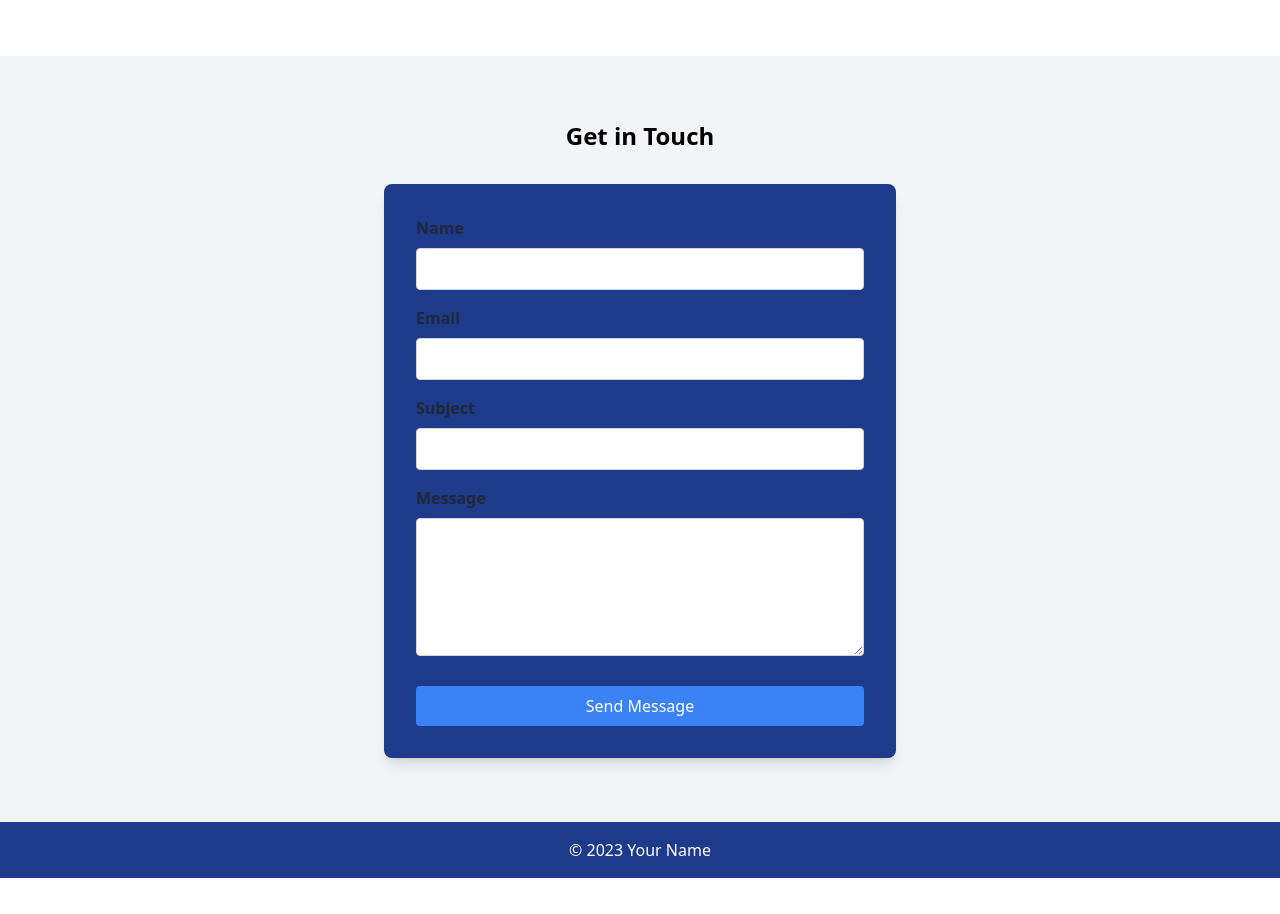
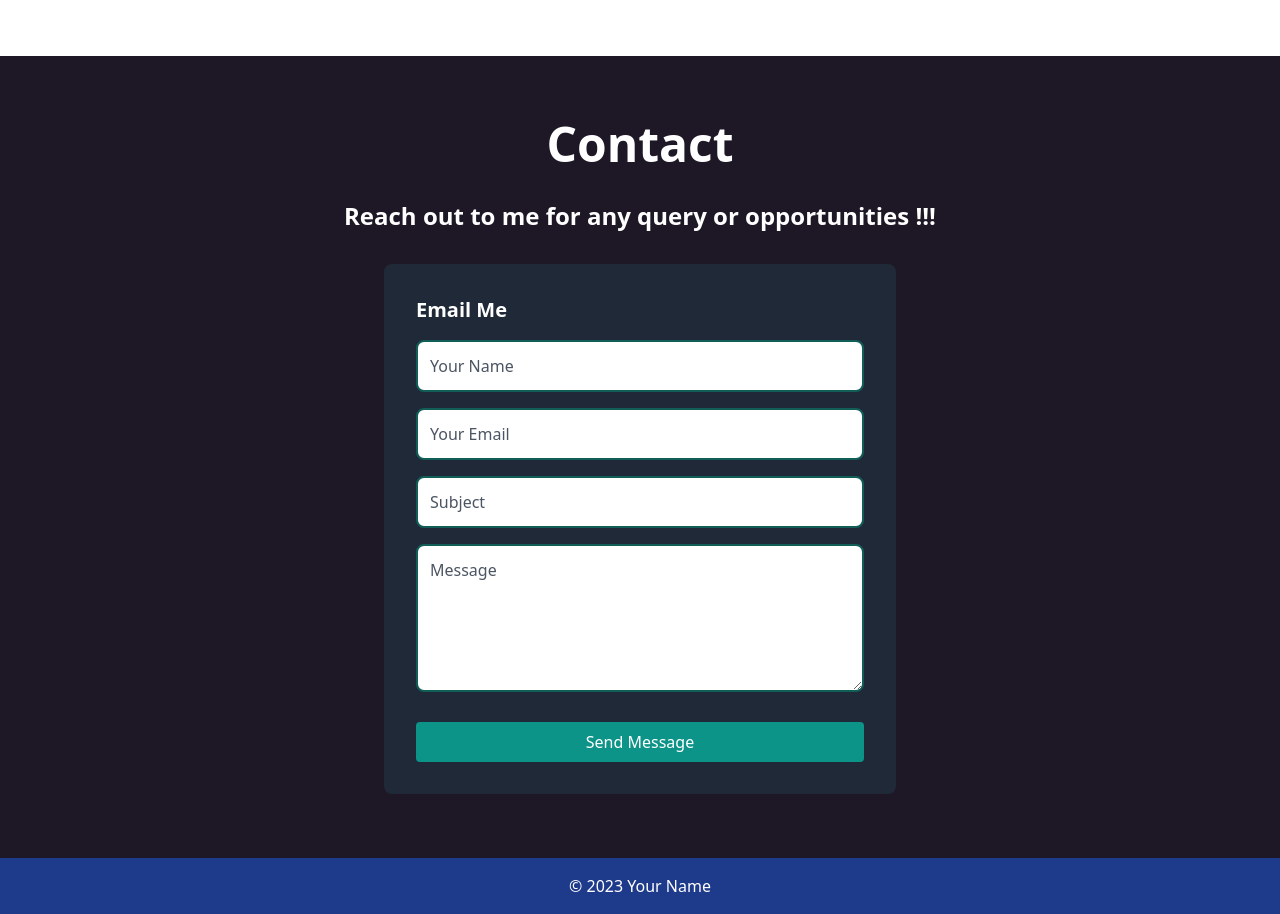
Before and after one commit to ms1835/PortFolio, a React (Create React App) app: page / in a window 1280 px wide. Shown: the part 1480-2394 px from the top of the page. Before the commit the page ends 2358 px from the top, so only its background shows below. Built offline with nearby package versions, Linux system fonts and the light colour scheme.

Commit message:
Fixed contact section css

```diff
--- a/src/components/Contact.js
+++ b/src/components/Contact.js
@@ -8,54 +8,56 @@ const ContactSection = () => {
   }
 
   return (
-    <section id='contact' className="bg-gray-100 py-16">
+    <section id='contact' className="bg-[#1e1826] py-16">
       <div className="container mx-auto px-4">
-        <h2 className="text-2xl font-bold mb-8 text-center">Get in Touch</h2>
-        <div className="max-w-lg mx-auto bg-blue-900 p-8 rounded-lg shadow-lg">
+        <h2 className="text-5xl font-bold mb-8 text-center text-white">Contact</h2>
+        <p className="text-2xl font-bold mb-8 text-center text-white">Reach out to me for any query or opportunities !!!</p>
+        <div className="max-w-lg mx-auto bg-gray-800 p-8 rounded-lg">
+          <h2 className='text-xl font-bold text-white mb-4'>Email Me</h2>
           <form onSubmit={handleSubmit}>
             <div className="mb-4">
-              <label htmlFor="name" className="block text-gray-800 font-semibold mb-2">Name</label>
               <input
                 type="text"
                 id="name"
                 name="name"
-                className="w-full border border-gray-300 p-2 rounded"
+                className="w-full border-2 border-teal-800 p-3 focus:border-dashed outline-none rounded-lg placeholder-gray-600 focus:placeholder-gray-400"
+                placeholder="Your Name"
                 required
               />
             </div>
             <div className="mb-4">
-              <label htmlFor="email" className="block text-gray-800 font-semibold mb-2">Email</label>
               <input
                 type="email"
                 id="email"
                 name="email"
-                className="w-full border border-gray-300 p-2 rounded"
+                className="w-full border-2 border-teal-800 p-3 focus:border-dashed outline-none rounded-lg placeholder-gray-600 focus:placeholder-gray-400"
+                placeholder="Your Email"
                 required
               />
             </div>
             <div className="mb-4">
-              <label htmlFor="subject" className="block text-gray-800 font-semibold mb-2">Subject</label>
               <input
                 type="text"
                 id="subject"
                 name="subject"
-                className="w-full border border-gray-300 p-2 rounded"
+                className="w-full border-2 border-teal-800 p-3 focus:border-dashed outline-none rounded-lg placeholder-gray-600 focus:placeholder-gray-400"
+                placeholder="Subject"
                 required
               />
             </div>
             <div className="mb-6">
-              <label htmlFor="message" className="block text-gray-800 font-semibold mb-2">Message</label>
               <textarea
                 id="message"
                 name="message"
                 rows="5"
-                className="w-full border border-gray-300 p-2 rounded"
+                className="w-full border-2 border-teal-800 p-3 focus:border-dashed outline-none rounded-lg placeholder-gray-600 focus:placeholder-gray-400"
+                placeholder="Message"
                 required
               ></textarea>
             </div>
             <button
               type="submit"
-              className="w-full bg-blue-500 text-white py-2 rounded hover:bg-blue-700 transition duration-300"
+              className="w-full bg-teal-600 text-white py-2 rounded hover:bg-teal-700 transition duration-300"
             >
               Send Message
             </button>
```
